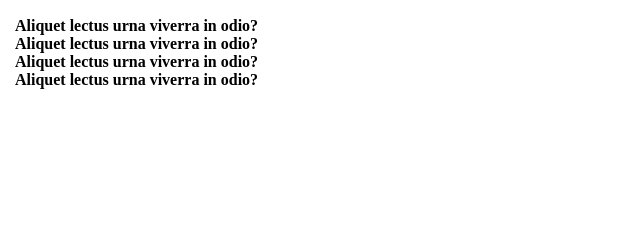
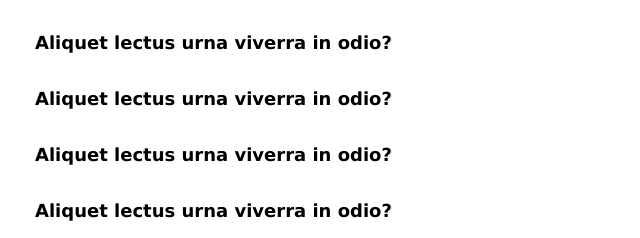
Before and after one commit to Aelina00/SEO-Marketing, a plain HTML site: page index.html in a window 1280 px wide. Shown: the part 163-401 px from the top of the page, without its empty margins (0-640 px from the left). Drawn offline with Linux system fonts and the light colour scheme; a script that the page names is missing.

Commit message:
added some styles in label

```diff
--- a/css/style.css
+++ b/css/style.css
@@ -154,3 +154,17 @@ section {
 	margin: 0 0 10px;
 	color: #787A80;
 }
+.acor-container label {
+	cursor: pointer;
+	display: block;
+	padding: 15px 20px;
+	width: 100%;
+	color: #000000;
+	font-weight: 300;
+	box-sizing: border-box;
+	z-index: 100;
+	font-family: Verdana, sans-serif;
+	font-size: 18px;
+	margin: 0 0 5px;
+	transition: color .35s;
+}
```
